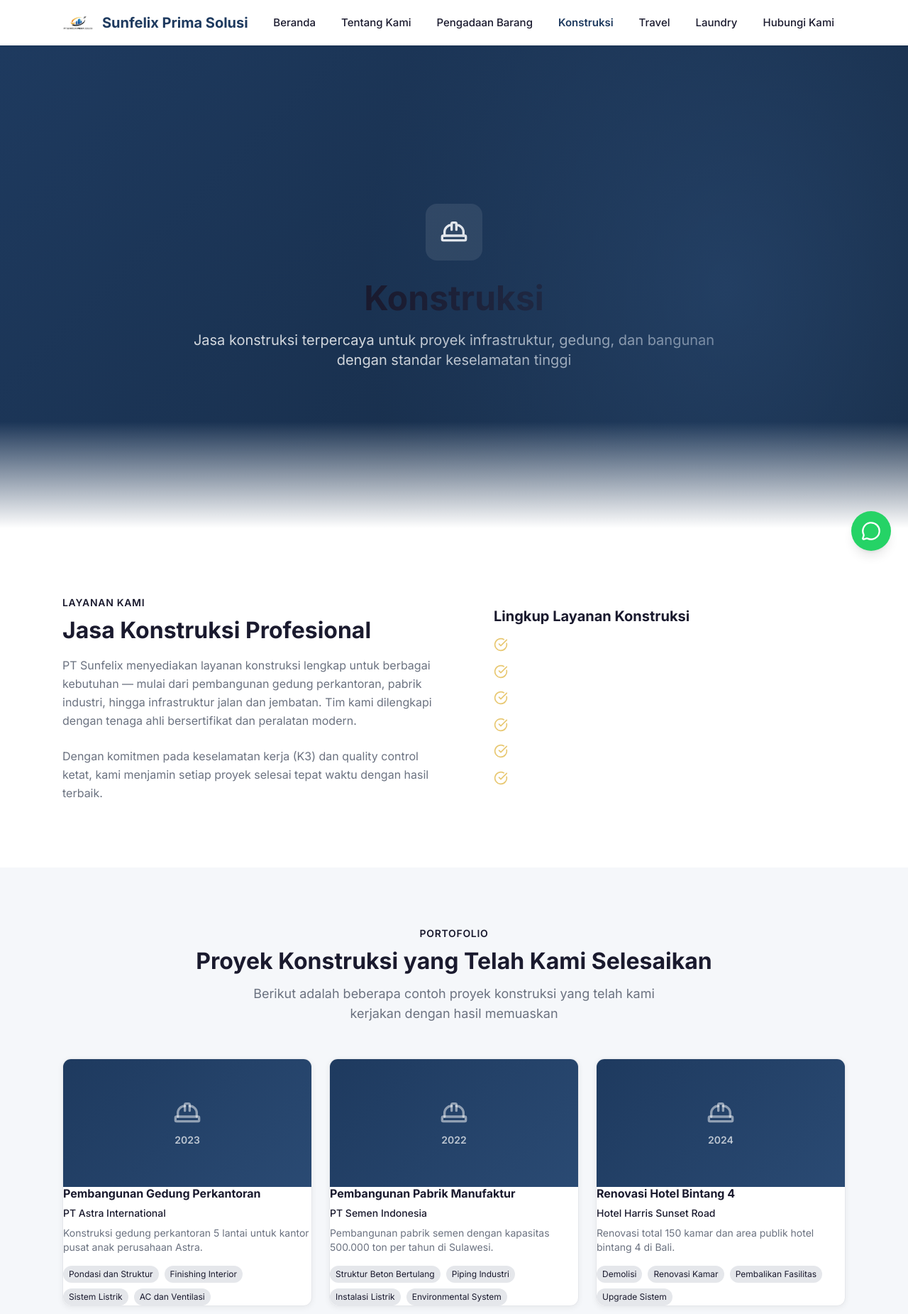
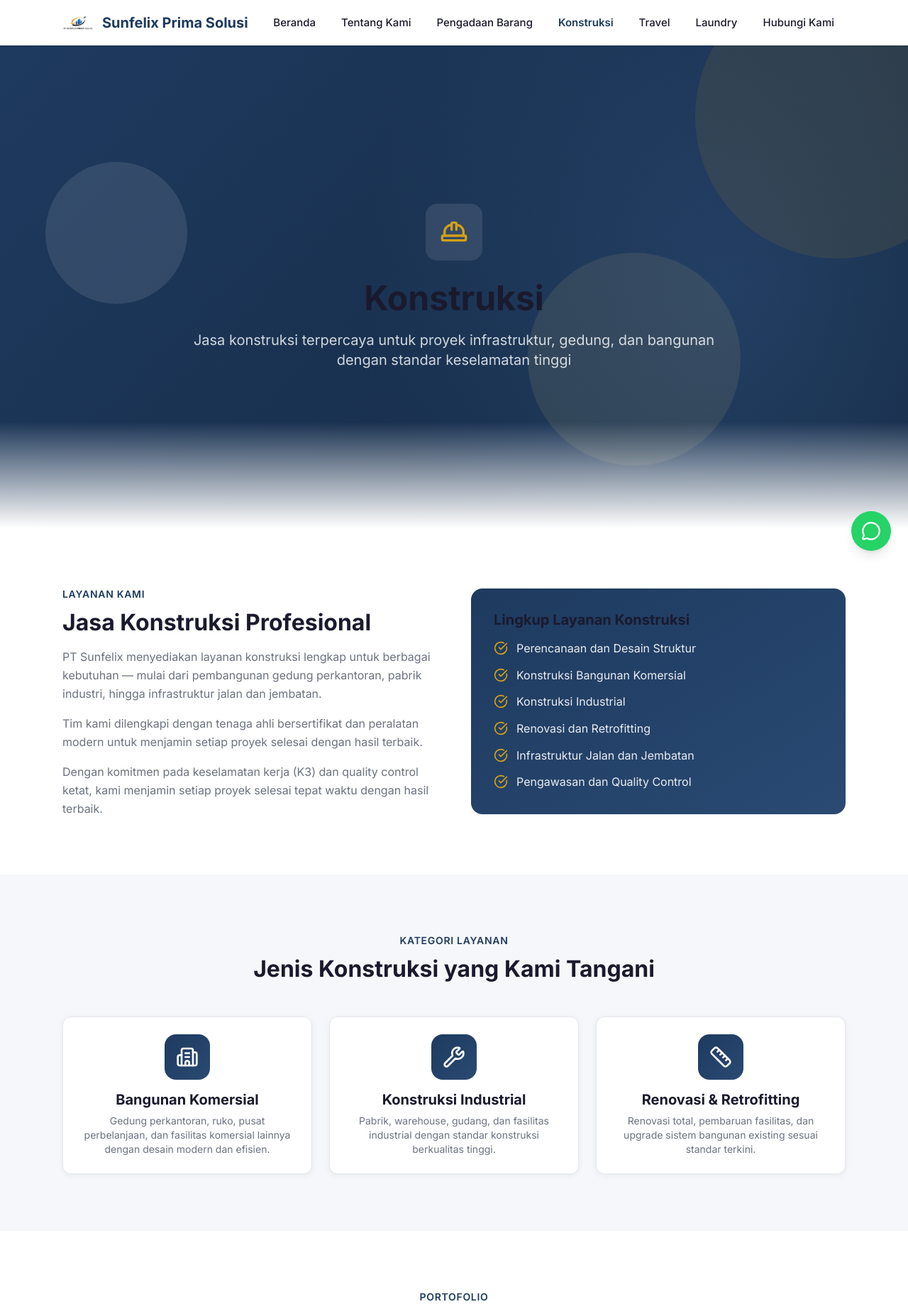
Before and after one commit to imamabdurrahmann/multi-layanan, a Next.js app: page /konstruksi in a window 1280 px wide. Shown: the top 1851 px of the page at 71% size. Built offline with nearby package versions, Linux system fonts and the light colour scheme.

Commit message:
feat: update Konstruksi and Laundry pages with consistent styling

```diff
--- a/src/app/konstruksi/page.tsx
+++ b/src/app/konstruksi/page.tsx
@@ -1,4 +1,4 @@
-import { HardHat, CheckCircle, ArrowRight } from "lucide-react";
+import { HardHat, CheckCircle, ArrowRight, Building2, Wrench, Ruler } from "lucide-react";
 import Link from "next/link";
 import { konstruksiPortfolio, konstruksiServices } from "@/data/konstruksi";
 
@@ -7,9 +7,14 @@ export default function KonstruksiPage() {
     <div>
       {/* Hero Section */}
       <section className="hero-section py-16">
-        <div className="max-w-6xl mx-auto px-4 sm:px-6 w-full text-center">
+        <div className="hero-shapes">
+          <div className="hero-shape hero-shape-1" />
+          <div className="hero-shape hero-shape-2" />
+          <div className="hero-shape hero-shape-3" />
+        </div>
+        <div className="max-w-6xl mx-auto px-4 sm:px-6 w-full text-center relative z-10">
           <div className="w-20 h-20 rounded-2xl bg-white/10 flex items-center justify-center mx-auto mb-6">
-            <HardHat className="w-10 h-10 text-[var(--gold-primary)]" />
+            <HardHat className="w-10 h-10 text-[var(--gold)]" />
           </div>
           <h1 className="text-4xl md:text-5xl font-bold mb-4">Konstruksi</h1>
           <p className="text-xl text-white/80 max-w-3xl mx-auto">
@@ -23,21 +28,24 @@ export default function KonstruksiPage() {
         <div className="max-w-6xl mx-auto px-4 sm:px-6">
           <div className="grid lg:grid-cols-2 gap-12 items-center">
             <div>
-              <span className="text-sm font-semibold tracking-wider text-[var(--maroon-primary)] uppercase">Layanan Kami</span>
+              <span className="text-sm font-semibold tracking-wider text-[var(--primary)] uppercase">Layanan Kami</span>
               <h2 className="section-title mt-2">Jasa Konstruksi Profesional</h2>
-              <p className="text-[var(--text-secondary)] leading-relaxed mb-6">
-                PT Sunfelix menyediakan layanan konstruksi lengkap untuk berbagai kebutuhan — mulai dari pembangunan gedung perkantoran, pabrik industri, hingga infrastruktur jalan dan jembatan. Tim kami dilengkapi dengan tenaga ahli bersertifikat dan peralatan modern.
+              <p className="text-[var(--text-secondary)] leading-relaxed mb-4">
+                PT Sunfelix menyediakan layanan konstruksi lengkap untuk berbagai kebutuhan — mulai dari pembangunan gedung perkantoran, pabrik industri, hingga infrastruktur jalan dan jembatan.
+              </p>
+              <p className="text-[var(--text-secondary)] leading-relaxed mb-4">
+                Tim kami dilengkapi dengan tenaga ahli bersertifikat dan peralatan modern untuk menjamin setiap proyek selesai dengan hasil terbaik.
               </p>
               <p className="text-[var(--text-secondary)] leading-relaxed">
                 Dengan komitmen pada keselamatan kerja (K3) dan quality control ketat, kami menjamin setiap proyek selesai tepat waktu dengan hasil terbaik.
               </p>
             </div>
-            <div className="bg-gradient-to-br from-[var(--maroon-primary)] to-[var(--maroon-light)] rounded-2xl p-8 text-white">
+            <div className="bg-gradient-to-br from-[var(--primary)] to-[var(--primary-light)] rounded-2xl p-8 text-white">
               <h3 className="text-xl font-bold mb-4">Lingkup Layanan Konstruksi</h3>
               <ul className="space-y-3">
                 {konstruksiServices.map((service, i) => (
                   <li key={i} className="flex items-start gap-3">
-                    <CheckCircle size={20} className="text-[var(--gold-light)] flex-shrink-0 mt-0.5" />
+                    <CheckCircle size={20} className="text-[var(--gold)] flex-shrink-0 mt-0.5" />
                     <span className="text-white/90">{service}</span>
                   </li>
                 ))}
@@ -47,12 +55,52 @@ export default function KonstruksiPage() {
         </div>
       </section>
 
-      {/* Portfolio Grid */}
+      {/* Service Categories */}
       <section className="section section-alt">
         <div className="max-w-6xl mx-auto px-4 sm:px-6">
+          <div className="section-header text-center mb-12">
+            <span className="text-sm font-semibold tracking-wider text-[var(--primary)] uppercase">Kategori Layanan</span>
+            <h2 className="section-title mt-2">Jenis Konstruksi yang Kami Tangani</h2>
+          </div>
+
+          <div className="grid md:grid-cols-3 gap-6">
+            <article className="card p-6 text-center">
+              <div className="w-16 h-16 rounded-2xl bg-gradient-to-br from-[var(--primary)] to-[var(--primary-light)] flex items-center justify-center text-white mx-auto mb-4">
+                <Building2 className="w-8 h-8" />
+              </div>
+              <h3 className="text-xl font-bold text-[var(--text-dark)] mb-2">Bangunan Komersial</h3>
+              <p className="text-sm text-[var(--text-secondary)]">
+                Gedung perkantoran, ruko, pusat perbelanjaan, dan fasilitas komersial lainnya dengan desain modern dan efisien.
+              </p>
+            </article>
+            <article className="card p-6 text-center">
+              <div className="w-16 h-16 rounded-2xl bg-gradient-to-br from-[var(--primary)] to-[var(--primary-light)] flex items-center justify-center text-white mx-auto mb-4">
+                <Wrench className="w-8 h-8" />
+              </div>
+              <h3 className="text-xl font-bold text-[var(--text-dark)] mb-2">Konstruksi Industrial</h3>
+              <p className="text-sm text-[var(--text-secondary)]">
+                Pabrik, warehouse, gudang, dan fasilitas industrial dengan standar konstruksi berkualitas tinggi.
+              </p>
+            </article>
+            <article className="card p-6 text-center">
+              <div className="w-16 h-16 rounded-2xl bg-gradient-to-br from-[var(--primary)] to-[var(--primary-light)] flex items-center justify-center text-white mx-auto mb-4">
+                <Ruler className="w-8 h-8" />
+              </div>
+              <h3 className="text-xl font-bold text-[var(--text-dark)] mb-2">Renovasi & Retrofitting</h3>
+              <p className="text-sm text-[var(--text-secondary)]">
+                Renovasi total, pembaruan fasilitas, dan upgrade sistem bangunan existing sesuai standar terkini.
+              </p>
+            </article>
+          </div>
+        </div>
+      </section>
+
+      {/* Portfolio Grid */}
+      <section className="section">
+        <div className="max-w-6xl mx-auto px-4 sm:px-6">
           <div className="section-header">
-            <span className="text-sm font-semibold tracking-wider text-[var(--maroon-primary)] uppercase">Portofolio</span>
-            <h2 className="section-title mt-2">Proyek Konstruksi yang Telah Kami Selesaikan</h2>
+            <span className="text-sm font-semibold tracking-wider text-[var(--primary)] uppercase">Portofolio</span>
+            <h2 className="section-title mt-2">Proyek yang Telah Kami Selesaikan</h2>
             <p className="section-subtitle mx-auto">
               Berikut adalah beberapa contoh proyek konstruksi yang telah kami kerjakan dengan hasil memuaskan
             </p>
@@ -67,7 +115,7 @@ export default function KonstruksiPage() {
                 </div>
                 <div className="portfolio-content">
                   <h3 className="font-bold text-[var(--text-dark)] mb-2">{item.title}</h3>
-                  <p className="text-sm text-[var(--maroon-primary)] font-medium mb-2">{item.client}</p>
+                  <p className="text-sm text-[var(--primary)] font-medium mb-2">{item.client}</p>
                   <p className="text-sm text-[var(--text-secondary)] mb-4">{item.description}</p>
                   <div className="flex flex-wrap gap-2">
                     {item.scope.map((tag) => (
@@ -84,17 +132,26 @@ export default function KonstruksiPage() {
       </section>
 
       {/* CTA Section */}
-      <section className="section">
+      <section className="section-alt">
         <div className="max-w-4xl mx-auto px-4 sm:px-6 text-center">
           <h2 className="section-title mb-4">Punya Proyek Konstruksi?</h2>
           <p className="text-[var(--text-secondary)] mb-8">
-            Hubungi tim kami untuk konsultasi, survei lokasi, dan penawaran estimasi biaya.
+            Hubungi tim kami untuk konsultasi, survei lokasi, dan penawaran estimasi biaya. Kami siap membantu Anda dalam 1x24 jam.
           </p>
-          <div className="flex flex-col gap-3 w-full sm:flex-row sm:justify-center sm:w-auto">
-            <Link href="/contact" className="btn-primary w-full sm:w-auto justify-center">
+          <div className="flex flex-col sm:flex-row gap-4 justify-center">
+            <Link href="/contact" className="btn-primary justify-center">
               Diskusikan Proyek
               <ArrowRight size={18} />
             </Link>
+            <a
+              href={`https://wa.me/6282133100565`}
+              target="_blank"
+              rel="noopener noreferrer"
+              className="btn-whatsapp justify-center"
+            >
+              Chat WhatsApp
+              <ArrowRight size={18} />
+            </a>
           </div>
         </div>
       </section>
```
Also changed, not shown: src/app/laundry/page.tsx (+71 -17 lines).
